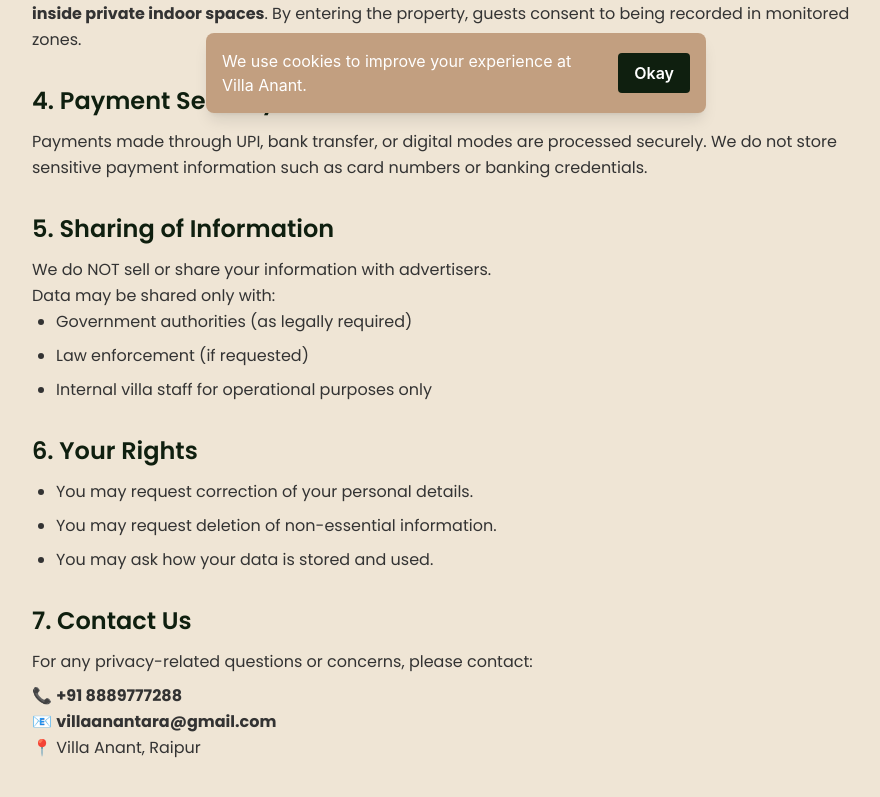
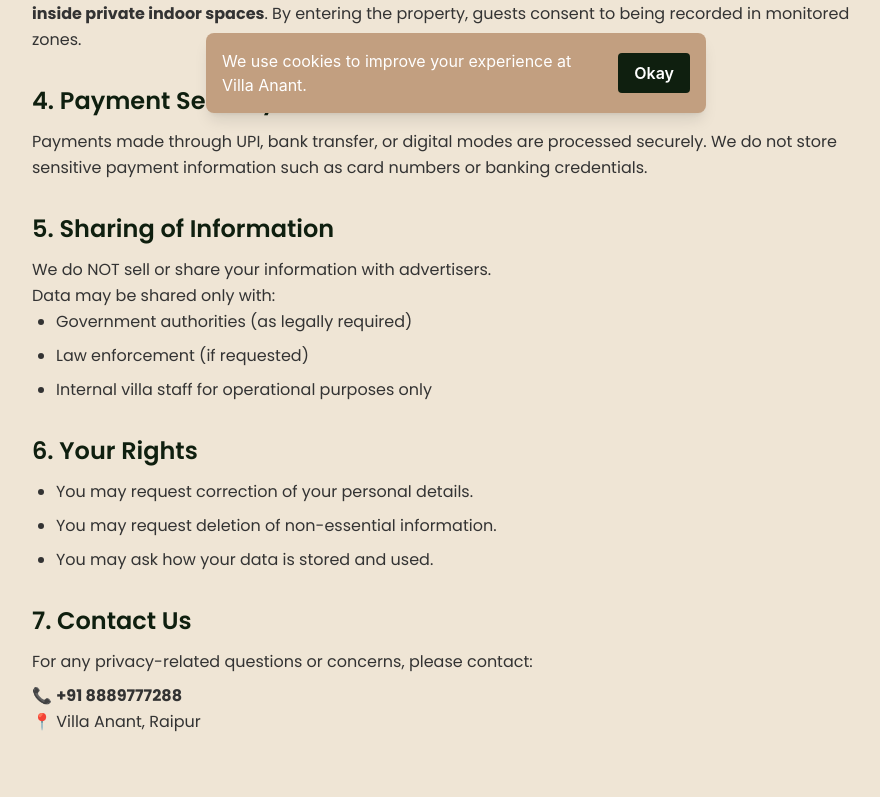
Before and after one commit to intelligencefordm-glitch/villa-anantara-web, a Next.js app: page /privacy in a window 1280 px wide. Shown: the part 663-1460 px from the top of the page, without its empty margins (184-1064 px from the left). Built offline with nearby package versions, Linux system fonts and the light colour scheme.

Commit message:
Improve formatting of privacy policy text
Reformatted text for better readability in the privacy policy section.

```diff
--- a/app/privacy/page.tsx
+++ b/app/privacy/page.tsx
@@ -16,8 +16,8 @@ export default function PrivacyPolicyPage() {
             1. Information We Collect
           </h2>
           <p>
-            We collect personal information necessary for booking and maintaining
-            guest security, including:
+            We collect personal information necessary for booking and
+            maintaining guest security, including:
           </p>
           <ul className="list-disc ml-6 space-y-2">
             <li>Name &amp; contact details</li>
@@ -46,11 +46,12 @@ export default function PrivacyPolicyPage() {
             3. CCTV Monitoring
           </h2>
           <p>
-            CCTV cameras are installed in <strong>outdoor public areas</strong>{" "}
-            for safety and security. Cameras are{" "}
+            CCTV cameras are installed in{" "}
+            <strong>outdoor public areas</strong> for safety and security.
+            Cameras are{" "}
             <strong>NOT placed inside private indoor spaces</strong>. By
-            entering the property, guests consent to being recorded in monitored
-            zones.
+            entering the property, guests consent to being recorded in
+            monitored zones.
           </p>
         </section>
 
@@ -103,8 +104,6 @@ export default function PrivacyPolicyPage() {
           <p className="mt-2">
             📞 <strong>+91 8889777288</strong>
             <br />
-            📧 <strong>villaanantara@gmail.com</strong>
-            <br />
             📍 Villa Anant, Raipur
           </p>
         </section>
```
